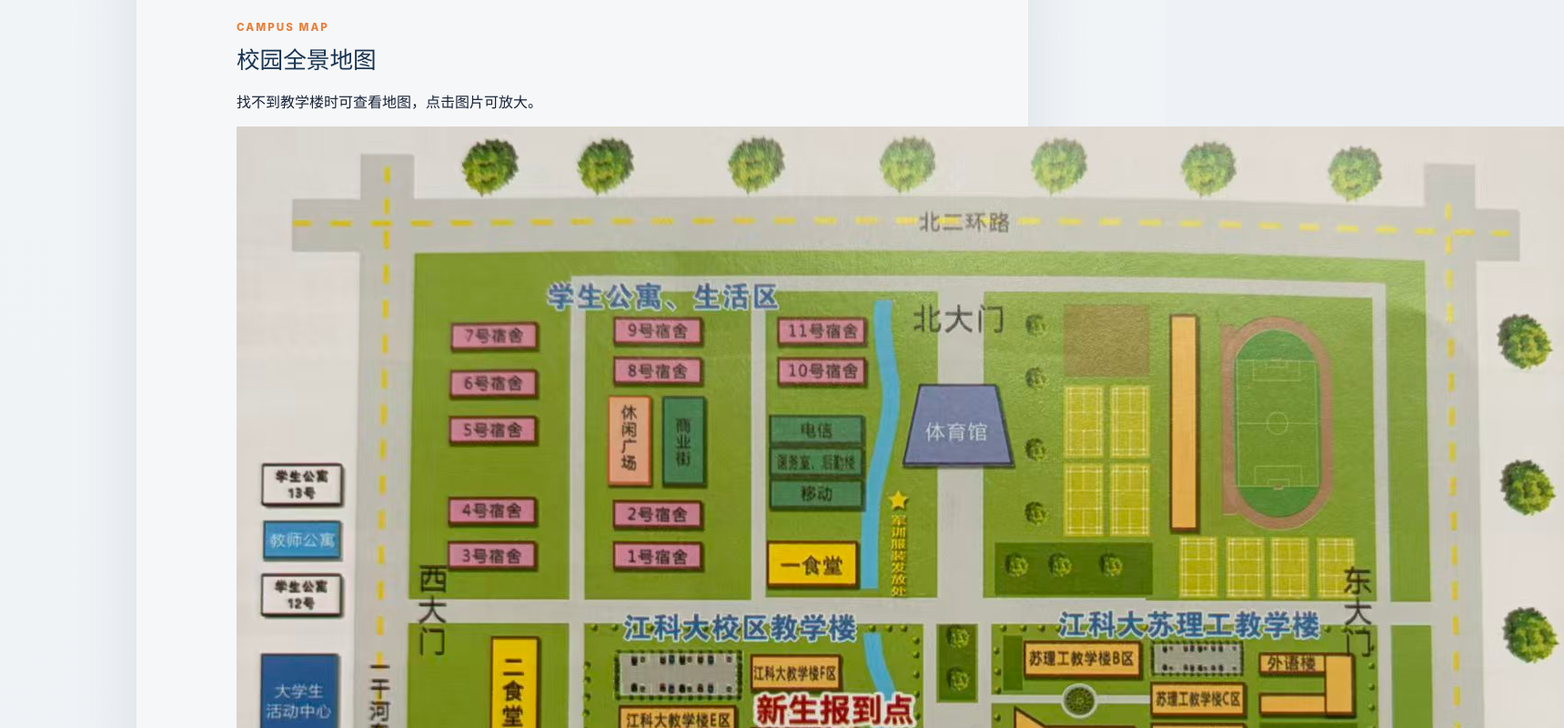
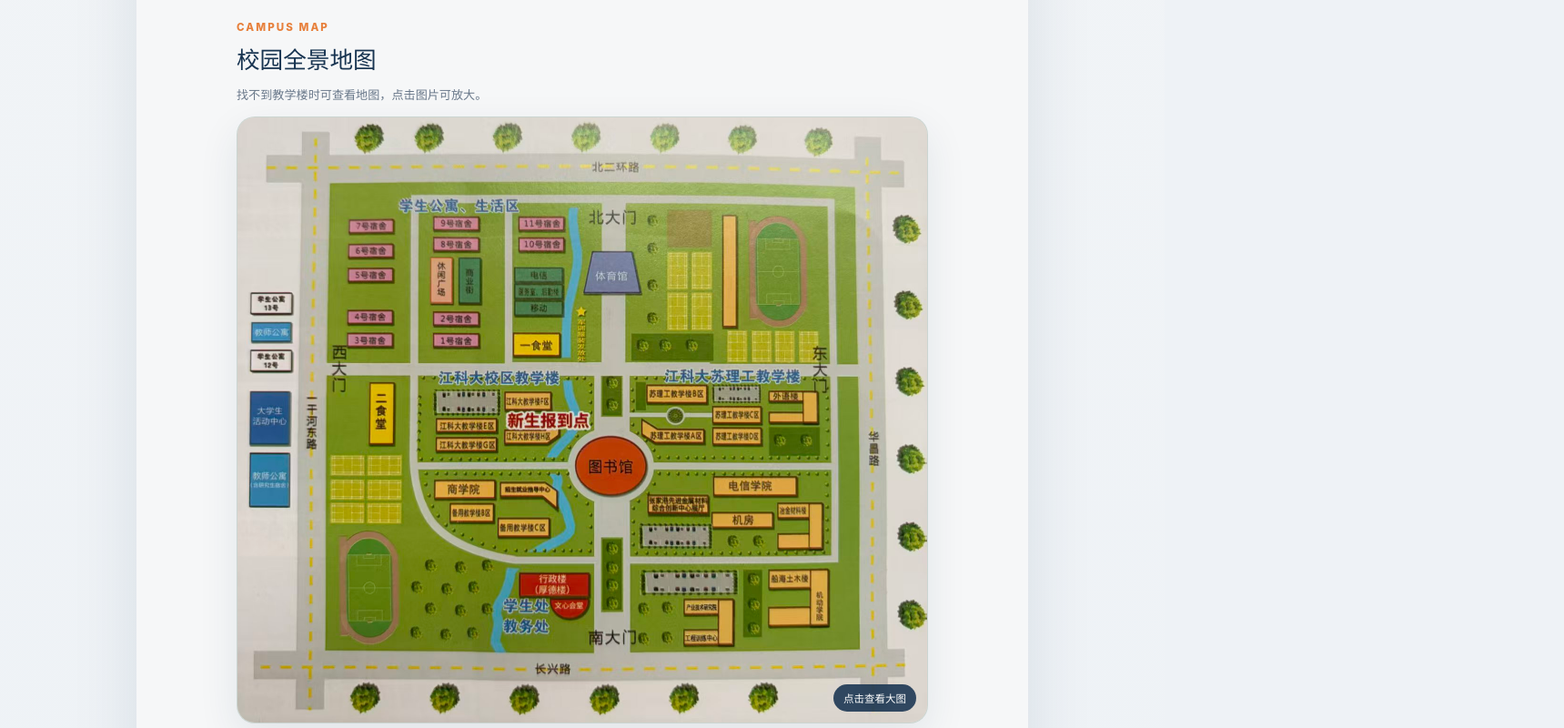
Before and after one commit to qshchuan/class-schedule, a website: page index.html in a window 1280 px wide. Shown: the part 1820-2620 px from the top of the page at 91% size, 1719 px wide, since content can reach past the window. Drawn offline with Linux system fonts and the light colour scheme.

Commit message:
Update styles.css

```diff
--- a/styles.css
+++ b/styles.css
@@ -85,6 +85,10 @@ main { padding: 0 16px 34px; }
 .adjustment-card { display: flex; gap: 12px; padding: 16px; background: #fff5eb; border: 1px solid #f0c8a5; border-radius: 17px; }
 .adjustment-card > span { align-self: flex-start; padding: 4px 7px; color: white; background: var(--orange); border-radius: 6px; font-size: .68rem; font-weight: 800; }
 .adjustment-card p { margin: 5px 0 0; color: var(--muted); font-size: .8rem; }
+.map-section__hint { margin: -5px 0 13px; color: var(--muted); font-size: .82rem; line-height: 1.6; }
+.campus-map { position: relative; display: block; overflow: hidden; color: white; background: #dfe6df; border: 1px solid rgba(31, 59, 86, .1); border-radius: 20px; box-shadow: var(--shadow); }
+.campus-map img { display: block; width: 100%; height: auto; }
+.campus-map span { position: absolute; right: 12px; bottom: 12px; padding: 7px 11px; background: rgba(24, 52, 81, .88); border-radius: 999px; font-size: .72rem; font-weight: 800; backdrop-filter: blur(8px); }
 footer { padding: 27px 20px calc(34px + env(safe-area-inset-bottom)); color: #8b97a4; text-align: center; background: #e9edf0; font-size: .76rem; }
 footer p { margin: 4px; }
 
```
